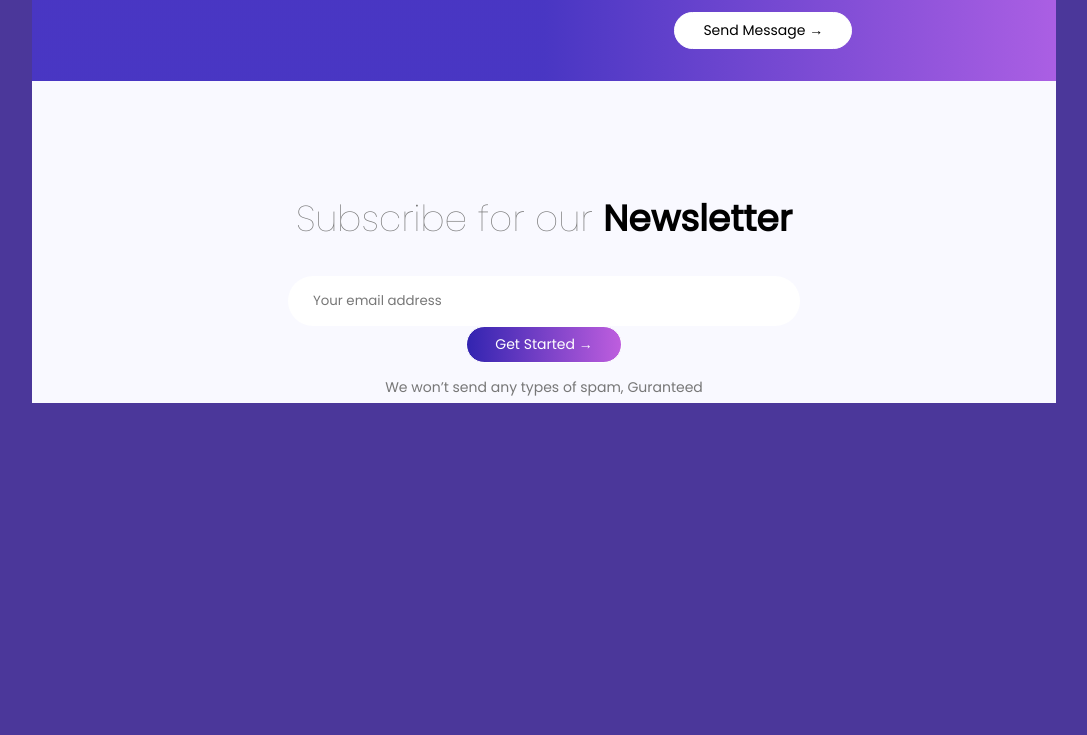
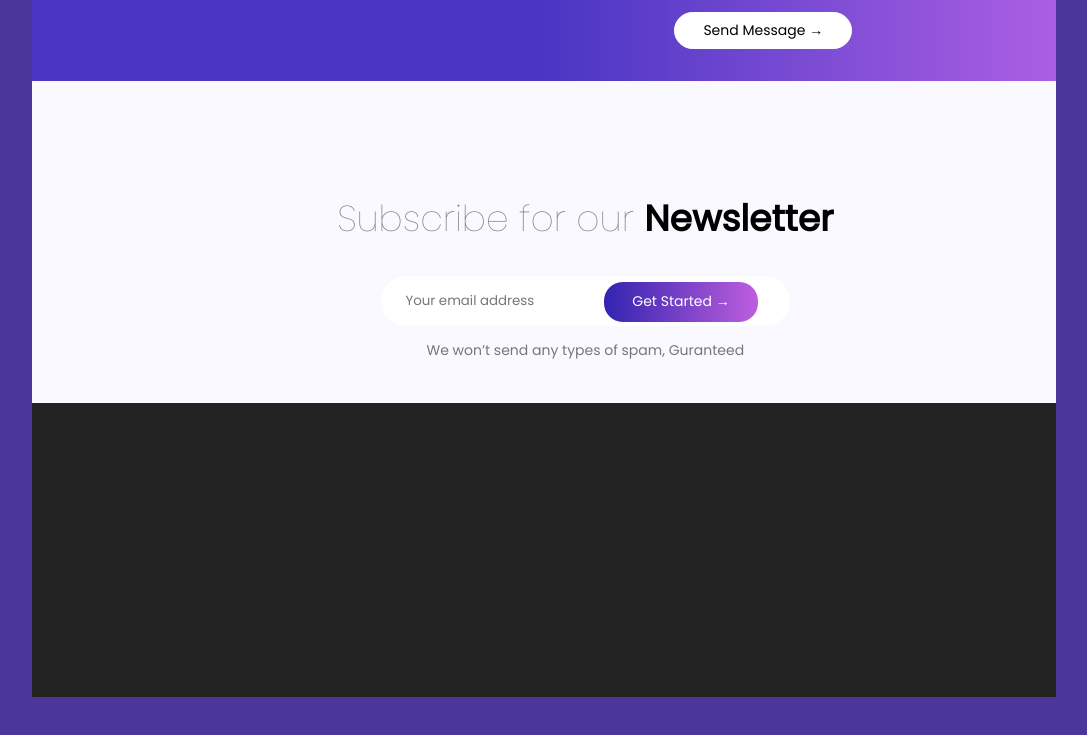
Before and after one commit to Venrique/Practica_CSS, a plain HTML site: page index.html in a window 1280 px wide. Shown: the part 2579-3314 px from the top of the page, without its empty margins (96-1183 px from the left). Before the commit the page ends 3052 px from the top, so only its background shows below. Drawn offline with Linux system fonts and the light colour scheme.

Commit message:
Solo falta el footer y algunas cosas

```diff
--- a/index.html
+++ b/index.html
@@ -86,16 +86,20 @@
             </form>
         </div>
     </section>
-
     <section class="suscribe">
         <div class="container-sus">
             <div class="sus-text">
                 <h2>Subscribe for our <span>Newsletter</span></h2>
                 <input type="email" placeholder="Your email address" class="email">
-                <input type="button" value="Get Started →" class="botones mod">
                 <p>We won’t send any types of spam, Guranteed</p>
             </div>
+            <input type="button" value="Get Started →" class="botones mod">
         </div>
+    </section>
+    <section class="footer">
+        <footer class="container-fot">
+
+        </footer>
     </section>
 </body>
 </html>
--- a/style.css
+++ b/style.css
@@ -377,7 +377,7 @@ header{
 }
 
 .email{
-    width: 100%;
+    width: 80%;
     font-weight: 300;
     color: #000;
     line-height: 50px;
@@ -399,3 +399,21 @@ header{
 .sus-text input[type="button"]{
     justify-self: flex-start;
 }
+
+.container-sus input[type='button']{
+    height: 26%;
+    align-self: flex-end;
+    margin-left: -17em;
+}
+
+.footer{
+    background-color: #222222;
+    height: 21em;
+    width: 100%;
+}
+
+.container-fot{
+    height: 40%;
+    width: auto;
+    margin: 0 4%;
+}
```
